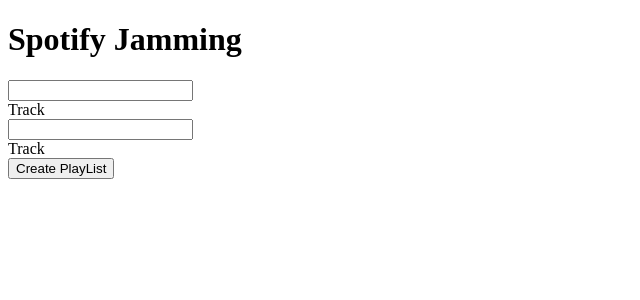
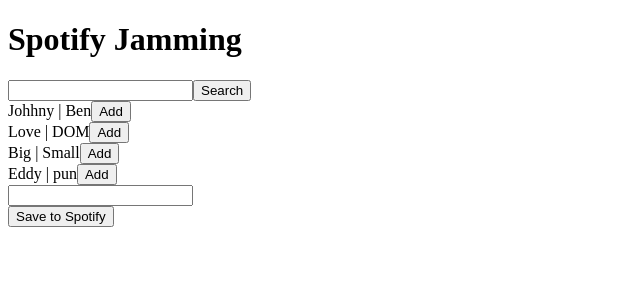
Before and after one commit to punchanabu/Spotify-Jamming, a React (Create React App) app: page / in a window 1280 px wide. Shown: the top 300 px of the page, without its empty margins (0-640 px from the left). Built offline with nearby package versions, Linux system fonts and the light colour scheme.

Commit message:
Implimented a button for adding song.

```diff
--- a/src/components/App/app.jsx
+++ b/src/components/App/app.jsx
@@ -2,17 +2,32 @@
 import SearchBar from "../SearchBar/SearchBar";
 import SearchResult from "../SearchResult/SearchResult";
 import PlayList from "../PlayList/PlayList";
-
+import { useState } from "react";
+const demo = [
+    {name: "Johhny", artist: "Ben"},
+    {name: "Love", artist: "DOM"},
+    {name: "Big", artist: "Small"},
+    {name: "Eddy", artist: "pun"}
+]
 export default function App() {
+    const [playlistName,setPlaylistName] = useState("");
+    const [playlistTrack,setPlaylistTrack] = useState([]);
+    const addPlaylist = (track) => {
+        if (!playlistTrack.some(t => t.name === track.name)) {
+            setPlaylistTrack([...playlistTrack,track]);
+        }
+    }
     return (
         <div>
             <h1>Spotify Jamming</h1>
             <div>
                 <SearchBar/>
-                <SearchResult/>
+                <SearchResult result = {demo} addPlaylist = {addPlaylist}/>
             </div>
             <div>
-                <PlayList/>
+                <PlayList
+                    name = {playlistName}
+                    trackList = {playlistTrack}/>
             </div>
         </div>
     )
--- a/src/components/PlayList/PlayList.jsx
+++ b/src/components/PlayList/PlayList.jsx
@@ -1,11 +1,12 @@
 import React from "react";
 import TrackList from "../TrackList/TrackList";
-export default function PlayList() {
+import { useState } from "react";
+export default function PlayList({name,trackList}) {
     return (
         <div>
-            <input/>
-            <TrackList/>
-            <button>Create PlayList</button>
+            <input />
+            <TrackList songs = {trackList}/>
+            <button>Save to Spotify</button>
         </div>
     )
 }
--- a/src/components/SearchBar/SearchBar.jsx
+++ b/src/components/SearchBar/SearchBar.jsx
@@ -2,6 +2,9 @@
 
 export default function SearchBar() {
     return (
-        <input type = "text"></input>
+        <div>
+            <input type = "text"></input>
+            <button>Search</button>
+        </div>
     )
 }
--- a/src/components/SearchResult/SearchResult.jsx
+++ b/src/components/SearchResult/SearchResult.jsx
@@ -1,7 +1,10 @@
 import React from "react";
 import TrackList from "../TrackList/TrackList";
-export default function SearchResult() {
+
+export default function SearchResult({result,addPlaylist}) {
     return (
-        <TrackList/>
+        <TrackList
+            songs = {result}
+            addPlaylist = {addPlaylist}/>
     )
 }
--- a/src/components/Track/Track.jsx
+++ b/src/components/Track/Track.jsx
@@ -1,6 +1,11 @@
 import React from "react";
 
 
-export default function Track() {
-    return <div>Track</div>
+export default function Track({song,addPlaylist}) {
+    return (
+    <div>
+        {song.name} | {song.artist}
+        {addPlaylist && <button onClick={() => addPlaylist({name: song.name, artist: song.artist})}>Add</button>}
+    </div>
+    )
 }
--- a/src/components/TrackList/TrackList.jsx
+++ b/src/components/TrackList/TrackList.jsx
@@ -1,9 +1,9 @@
 import React from "react";
 import Track from "../Track/Track";
-export default function TrackList() {
+export default function TrackList({songs,addPlaylist}) {
     return (
         <div>
-            <Track/>
+            {songs && songs.map(song => <Track song = {song} addPlaylist = {addPlaylist}/>)}
         </div>
     )
 }
```
Also changed, not shown: 1 other file (tests, documents, lock files or other folders).
